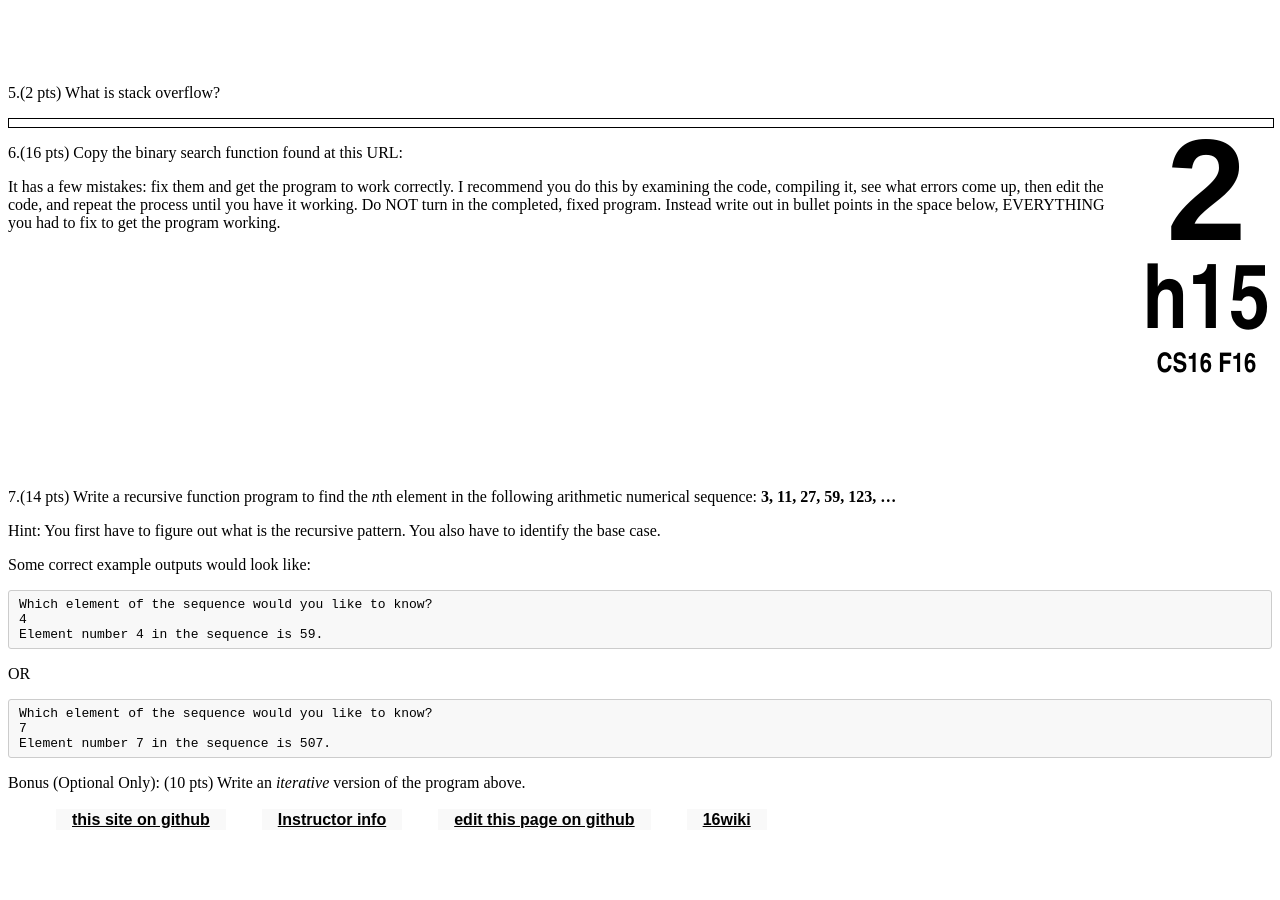
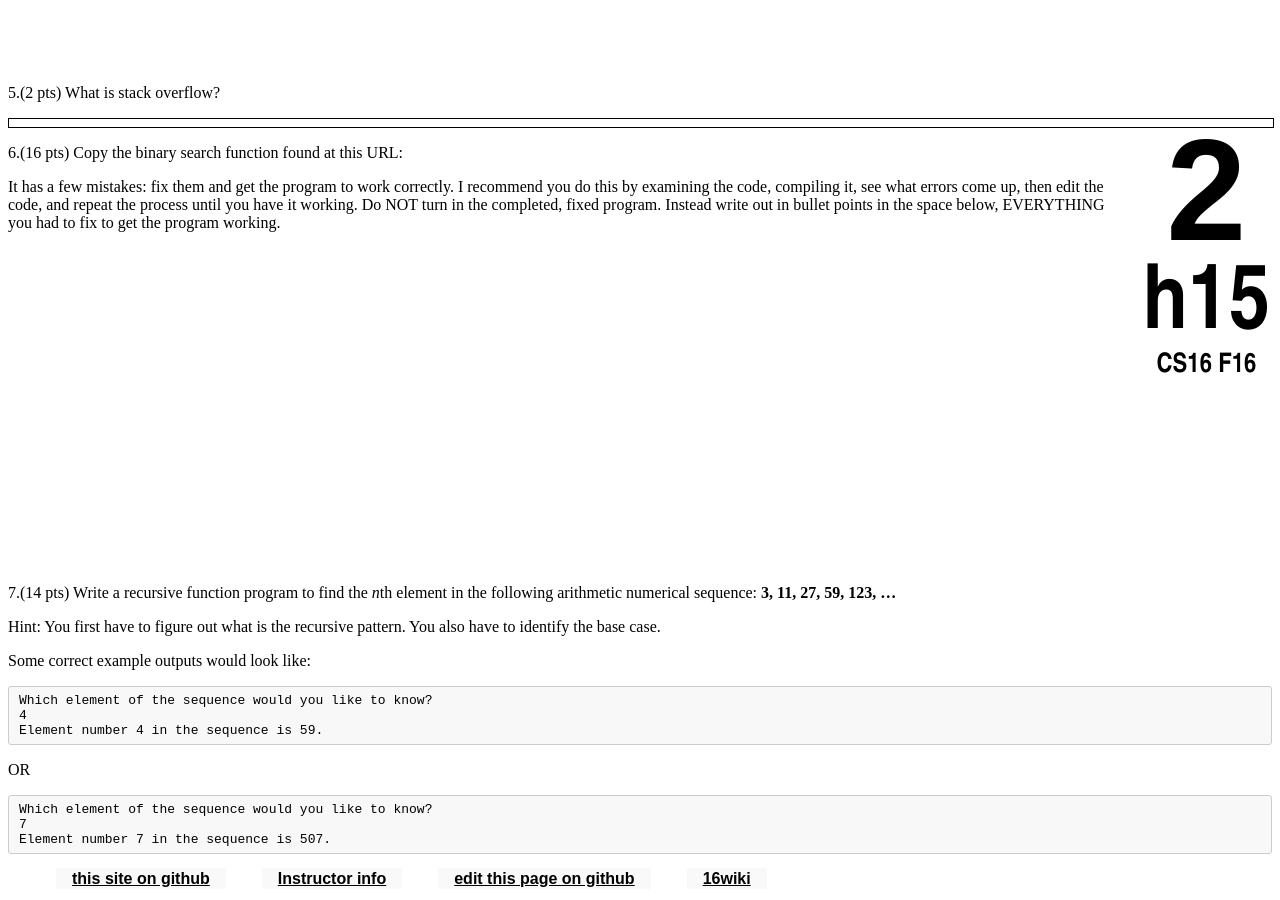
Before and after one commit to ucsb-cs16-s16/https-ucsb-cs16-s17.github.io, a Jekyll site: the page built from _hwk/h15.md, in a window 1280 px wide and 900 px high, scrolled down 1308 px. Built offline with Jekyll 4.4.1, drawn with Linux system fonts in a browser that asks for light colours; before the commit the page ends 2149 px from its top, so only the background shows below that.

Commit message:
new hw15

````diff
--- a/_hwk/h15.md
+++ b/_hwk/h15.md
@@ -30,7 +30,7 @@ Reading: Read Chapter 14. If you do not have a copy of the textbook yet, there i
 <URL HERE>
 It has a few mistakes: fix them and get the program to work correctly. I recommend you do this by examining the code, compiling it, see what errors come up, then edit the code, and repeat the process until you have it working.
 Do NOT turn in the completed, fixed program. Instead write out in bullet points in the space below, EVERYTHING you had to fix to get the program working.
-<div style="margin-bottom:16em"></div>
+<div style="margin-bottom:22em"></div>
 
 <div markdown="1">
 7.(14 pts) Write a recursive function program to find the *n*th element in the following arithmetic numerical sequence: **3, 11, 27, 59, 123, ...**
@@ -53,6 +53,4 @@ Which element of the sequence would you like to know?
 Element number 7 in the sequence is 507.
 ```
 
-Bonus (Optional Only): (10 pts) Write an *iterative* version of the program above.
-
 </div>
````
